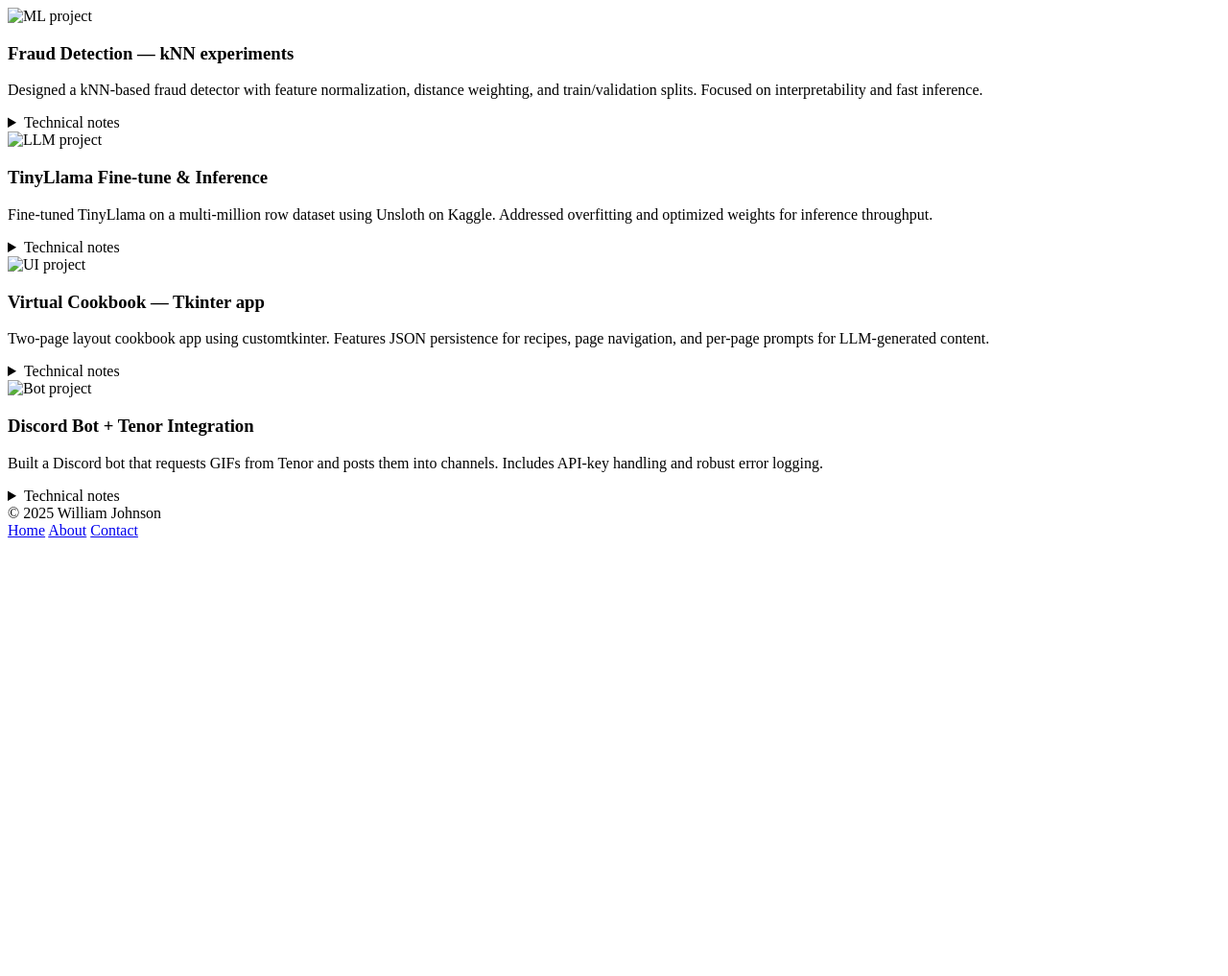
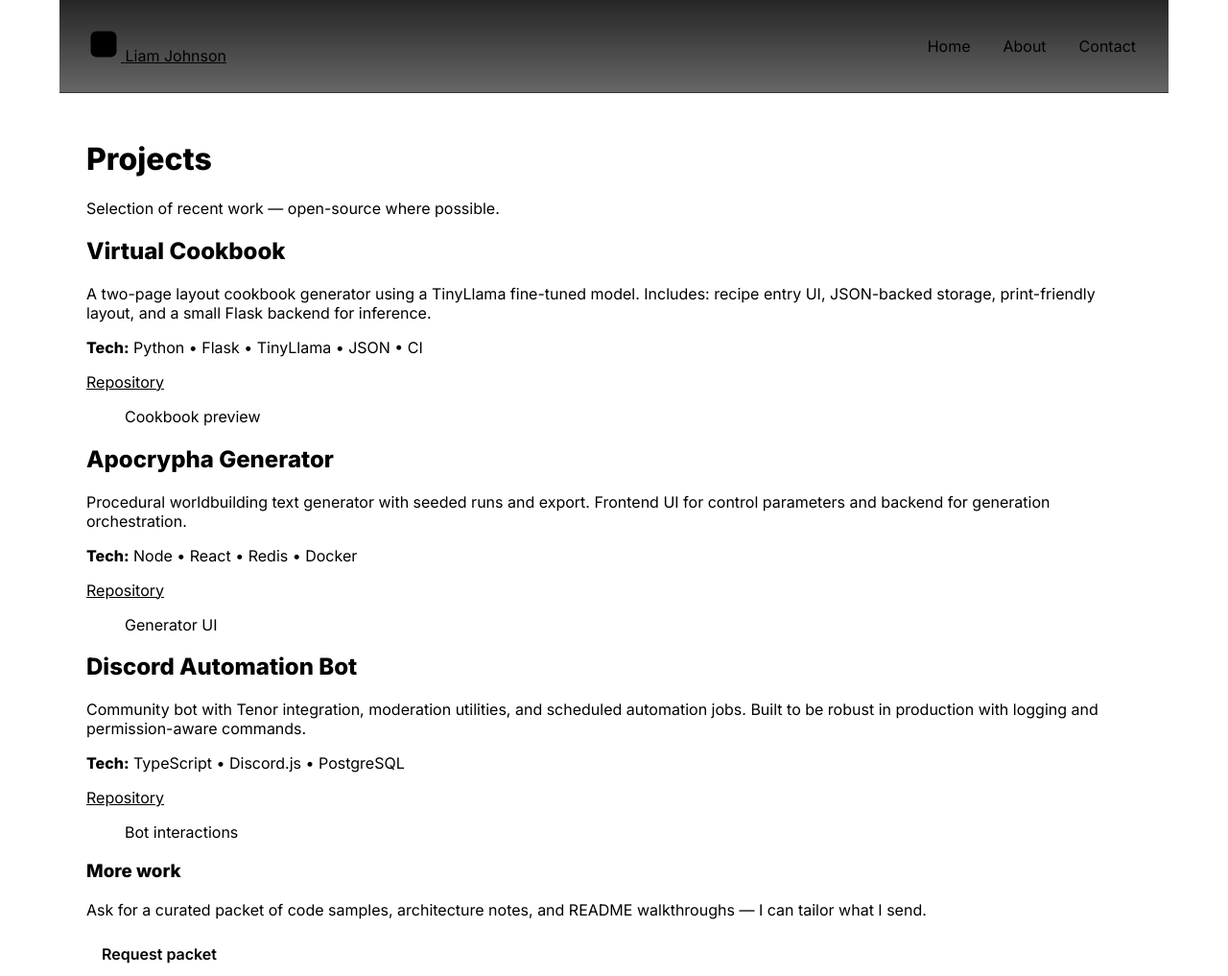
Before and after one commit to electricarchmage/final-website-project, a plain HTML site: page projects.html in a window 1280 px wide. Shown: the top 1017 px of the page at 96% size. Before the commit the page ends 800 px from the top, so only its background shows below. Drawn offline with Linux system fonts and the light colour scheme.

Commit message:
Update projects.html
hopefully much better projects page.

```diff
--- a/projects.html
+++ b/projects.html
@@ -1,91 +1,87 @@
 <!doctype html>
-<img src="assets/project-ml.jpg" alt="ML project" />
-<div class="project-meta">
-<h3>Fraud Detection — kNN experiments</h3>
-<p>Designed a kNN-based fraud detector with feature normalization, distance weighting, and train/validation splits. Focused on interpretability and fast inference.
-</p>
-<details>
-<summary>Technical notes</summary>
-<ul>
-<li>Python, scikit-learn</li>
-<li>Feature engineering, normalization, weighted distance metrics</li>
-<li>Evaluation using precision/recall and confusion matrices</li>
-</ul>
-</details>
-</div>
-</article>
+<html lang="en">
+<head>
+  <meta charset="utf-8" />
+  <meta name="viewport" content="width=device-width,initial-scale=1" />
+  <title>Projects — Liam Johnson</title>
+  <link href="https://fonts.googleapis.com/css2?family=Inter:wght@300;400;600;800&display=swap" rel="stylesheet">
+  <link rel="stylesheet" href="styles.css">
+</head>
+<body class="theme-dark">
+  <header class="site-header container header-inner">
+    <a class="brand" href="index.html">
+      <svg class="logo" width="36" height="36" viewBox="0 0 24 24" aria-hidden="true"><rect x="3" y="3" width="18" height="18" rx="4" fill="currentColor"/></svg>
+      <span class="brand-name">Liam Johnson</span>
+    </a>
 
+    <nav class="nav" aria-label="Primary">
+      <ul class="nav-list">
+        <li><a href="index.html">Home</a></li>
+        <li><a href="about.html">About</a></li>
+        <li><a href="contact.html" class="cta">Contact</a></li>
+      </ul>
+    </nav>
+  </header>
 
-<!-- Project 2 -->
-<article class="project-card">
-<img src="assets/project-llm.jpg" alt="LLM project" />
-<div class="project-meta">
-<h3>TinyLlama Fine-tune & Inference</h3>
-<p>Fine-tuned TinyLlama on a multi-million row dataset using Unsloth on Kaggle. Addressed overfitting and optimized weights for inference throughput.</p>
-<details>
-<summary>Technical notes</summary>
-<ul>
-<li>Unsloth, Hugging Face datasets</li>
-<li>Tokenization, checkpointing, and inference pipelines</li>
-<li>Inference integration into small desktop UIs</li>
-</ul>
-</details>
-</div>
-</article>
+  <main class="container content">
+    <header class="section-head">
+      <h1>Projects</h1>
+      <p class="muted">Selection of recent work — open-source where possible.</p>
+    </header>
 
+    <section id="cookbook" class="project">
+      <div class="project-grid">
+        <div>
+          <h2>Virtual Cookbook</h2>
+          <p>A two-page layout cookbook generator using a TinyLlama fine-tuned model. Includes: recipe entry UI, JSON-backed storage, print-friendly layout, and a small Flask backend for inference.</p>
+          <p class="project-tags"><strong>Tech:</strong> Python • Flask • TinyLlama • JSON • CI</p>
+          <p><a href="https://github.com/your-github/cookbook" target="_blank" rel="noopener">Repository</a></p>
+        </div>
+        <figure class="project-figure" aria-hidden="true">
+          <div class="mockup">Cookbook preview</div>
+        </figure>
+      </div>
+    </section>
 
-<!-- Project 3 -->
-<article class="project-card">
-<img src="assets/project-ui.jpg" alt="UI project" />
-<div class="project-meta">
-<h3>Virtual Cookbook — Tkinter app</h3>
-<p>Two-page layout cookbook app using customtkinter. Features JSON persistence for recipes, page navigation, and per-page prompts for LLM-generated content.</p>
-<details>
-<summary>Technical notes</summary>
-<ul>
-<li>Python, Tkinter, customtkinter</li>
-<li>JSON storage; keyboard shortcuts (Enter to submit)</li>
-<li>Export/import recipes to/from OneDrive</li>
-</ul>
-</details>
-</div>
-</article>
+    <section id="apocrypha" class="project">
+      <div class="project-grid">
+        <div>
+          <h2>Apocrypha Generator</h2>
+          <p>Procedural worldbuilding text generator with seeded runs and export. Frontend UI for control parameters and backend for generation orchestration.</p>
+          <p class="project-tags"><strong>Tech:</strong> Node • React • Redis • Docker</p>
+          <p><a href="https://github.com/your-github/apocrypha" target="_blank" rel="noopener">Repository</a></p>
+        </div>
+        <figure class="project-figure" aria-hidden="true">
+          <div class="mockup">Generator UI</div>
+        </figure>
+      </div>
+    </section>
 
+    <section id="discord" class="project">
+      <div class="project-grid">
+        <div>
+          <h2>Discord Automation Bot</h2>
+          <p>Community bot with Tenor integration, moderation utilities, and scheduled automation jobs. Built to be robust in production with logging and permission-aware commands.</p>
+          <p class="project-tags"><strong>Tech:</strong> TypeScript • Discord.js • PostgreSQL</p>
+          <p><a href="https://github.com/your-github/discord-bot" target="_blank" rel="noopener">Repository</a></p>
+        </div>
+        <figure class="project-figure" aria-hidden="true">
+          <div class="mockup">Bot interactions</div>
+        </figure>
+      </div>
+    </section>
 
-<!-- Project 4 -->
-<article class="project-card">
-<img src="assets/project-bot.jpg" alt="Bot project" />
-<div class="project-meta">
-<h3>Discord Bot + Tenor Integration</h3>
-<p>Built a Discord bot that requests GIFs from Tenor and posts them into channels. Includes API-key handling and robust error logging.</p>
-<details>
-<summary>Technical notes</summary>
-<ul>
-<li>Node.js / Python (choose your runtime)</li>
-<li>Discord bot auth and Tenor API integration</li>
-<li>Rate-limiting handling and graceful failures</li>
-</ul>
-</details>
-</div>
-</article>
+    <section class="more-projects">
+      <h3>More work</h3>
+      <p>Ask for a curated packet of code samples, architecture notes, and README walkthroughs — I can tailor what I send.</p>
+      <p><a href="contact.html" class="btn btn-outline">Request packet</a></p>
+    </section>
+  </main>
 
+  <footer class="site-footer container footer-inner">
+    <p>© <span id="yearProjects"></span> Liam Johnson</p>
+  </footer>
 
-</section>
-</main>
-
-
-<footer class="site-footer">
-<div class="container footer-inner">
-<div>© <span id="curYear3"></span> William Johnson</div>
-<nav>
-<a href="index.html">Home</a>
-<a href="about.html">About</a>
-<a href="contact.html">Contact</a>
-</nav>
-</div>
-</footer>
-
-
-<script src="scripts.js"></script>
+  <script src="scripts.js" defer></script>
 </body>
 </html>
```
